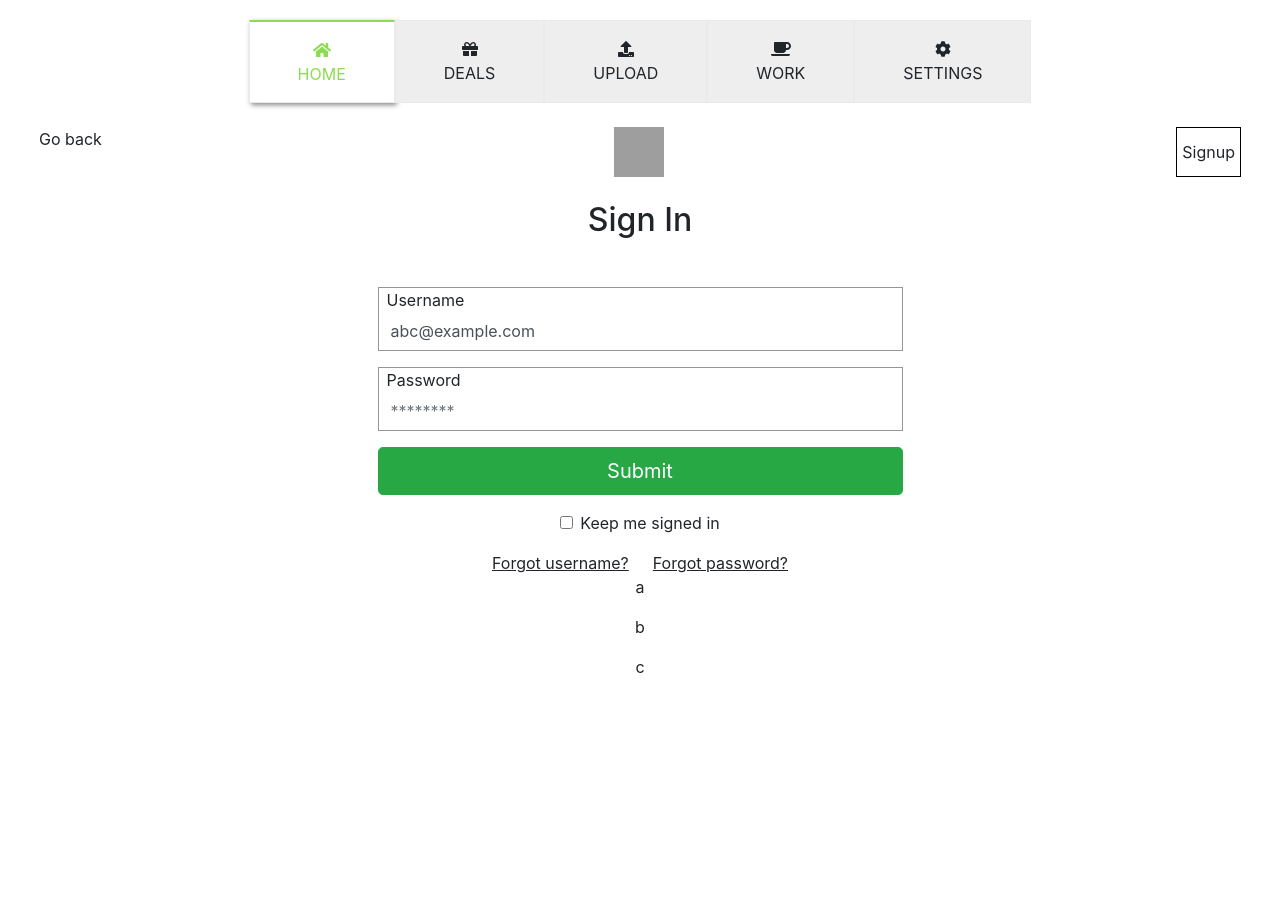
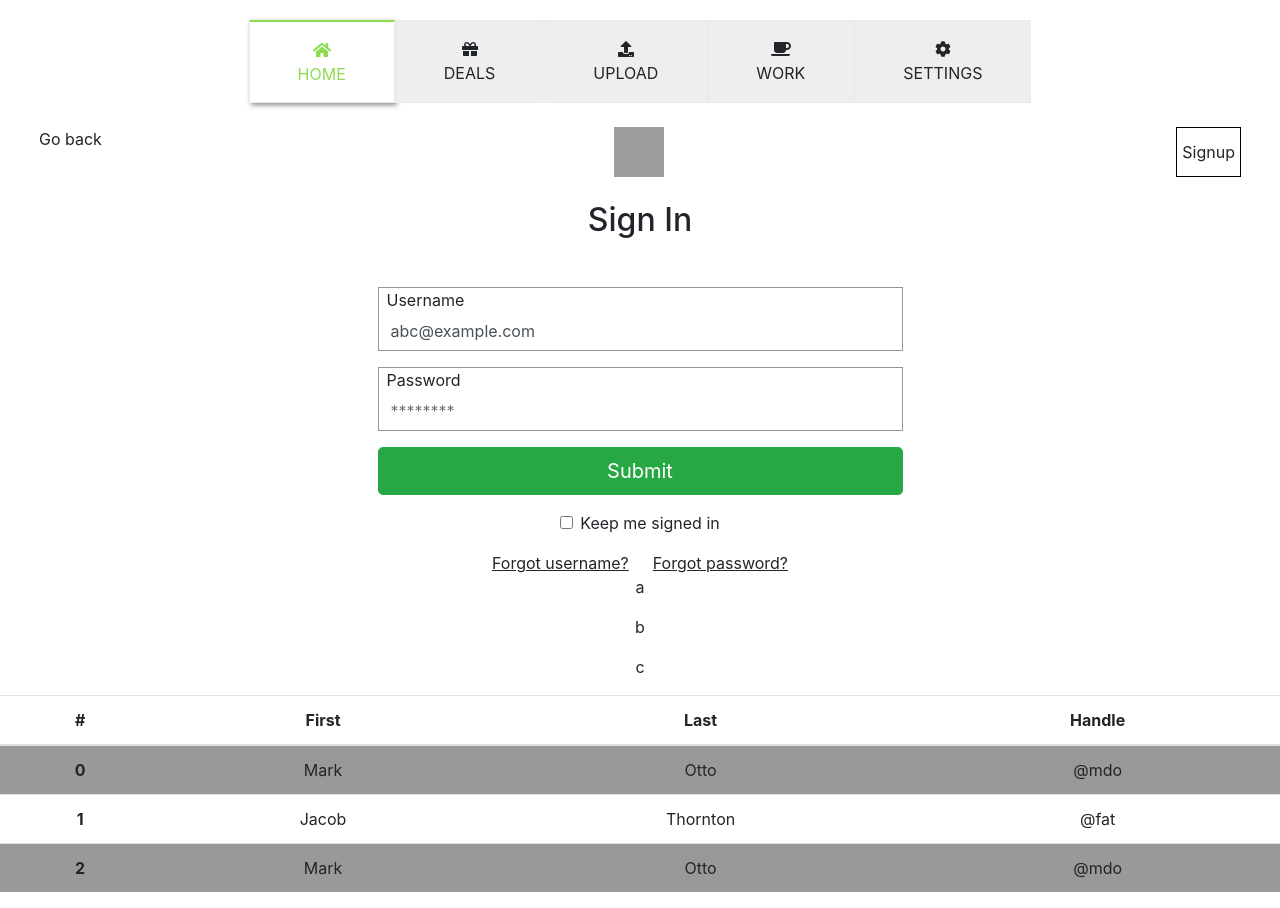
Before and after one commit to ducxomme/react-js-practice, a React (Create React App) app: page / in a window 1280 px wide. Before the commit the page ends 800 px from the top, so only its background shows below. Built offline with nearby package versions, Linux system fonts and the light colour scheme; grey boxes are pictures that could not be loaded.

Commit message:
10-dynamic-class

```diff
--- a/src/App.js
+++ b/src/App.js
@@ -4,7 +4,7 @@ import TodoItem from "./components/TodoItem";
 import HeaderLogin from "./components/HeaderLogin";
 import LoginForm from "./components/LoginForm";
 import MenuTab from "./components/MenuTab";
-
+import TableList from './components/TableList';
 class App extends Component {
   constructor() {
     super();
@@ -20,6 +20,7 @@ class App extends Component {
         {
         this.todoItems.map((item, index) => <TodoItem key={index} title={item} />)
         }
+        <TableList />
       </div>
     );
   }
--- /dev/null
+++ b/src/components/TableList.js
@@ -0,0 +1,36 @@
+import React, { Component } from 'react';
+import "bootstrap/dist/css/bootstrap.css";
+import "../styles/Stripped.css";
+
+class TableList extends Component {
+  constructor () {
+    super();
+    this.userList = [
+      {first: 'Mark', last: 'Otto', handle: '@mdo'},
+      {first: 'Jacob', last: 'Thornton', handle: '@fat'},
+      {first: 'Mark', last: 'Otto', handle: '@mdo'}
+    ]
+  }
+  render() {
+    return (
+      <table className="table">
+        <thead>
+          <tr>
+            <th scope="col">#</th>
+            <th scope="col">First</th>
+            <th scope="col">Last</th>
+            <th scope="col">Handle</th>
+          </tr>
+        </thead>
+        <tbody>
+          {this.userList.map((user, index) => {
+            if (index % 2 === 0) return <tr className="stripped" key={index}><th scope="row">{index}</th><td>{user.first}</td><td>{user.last}</td><td>{user.handle}</td></tr>
+            else return <tr key={index}><th scope="row">{index}</th><td>{user.first}</td><td>{user.last}</td><td>{user.handle}</td></tr>
+          })}
+        </tbody>
+      </table>
+    )
+  }
+}
+
+export default TableList;
--- /dev/null
+++ b/src/styles/Stripped.css
@@ -0,0 +1,3 @@
+.stripped {
+  background-color: #999999;
+}
```
